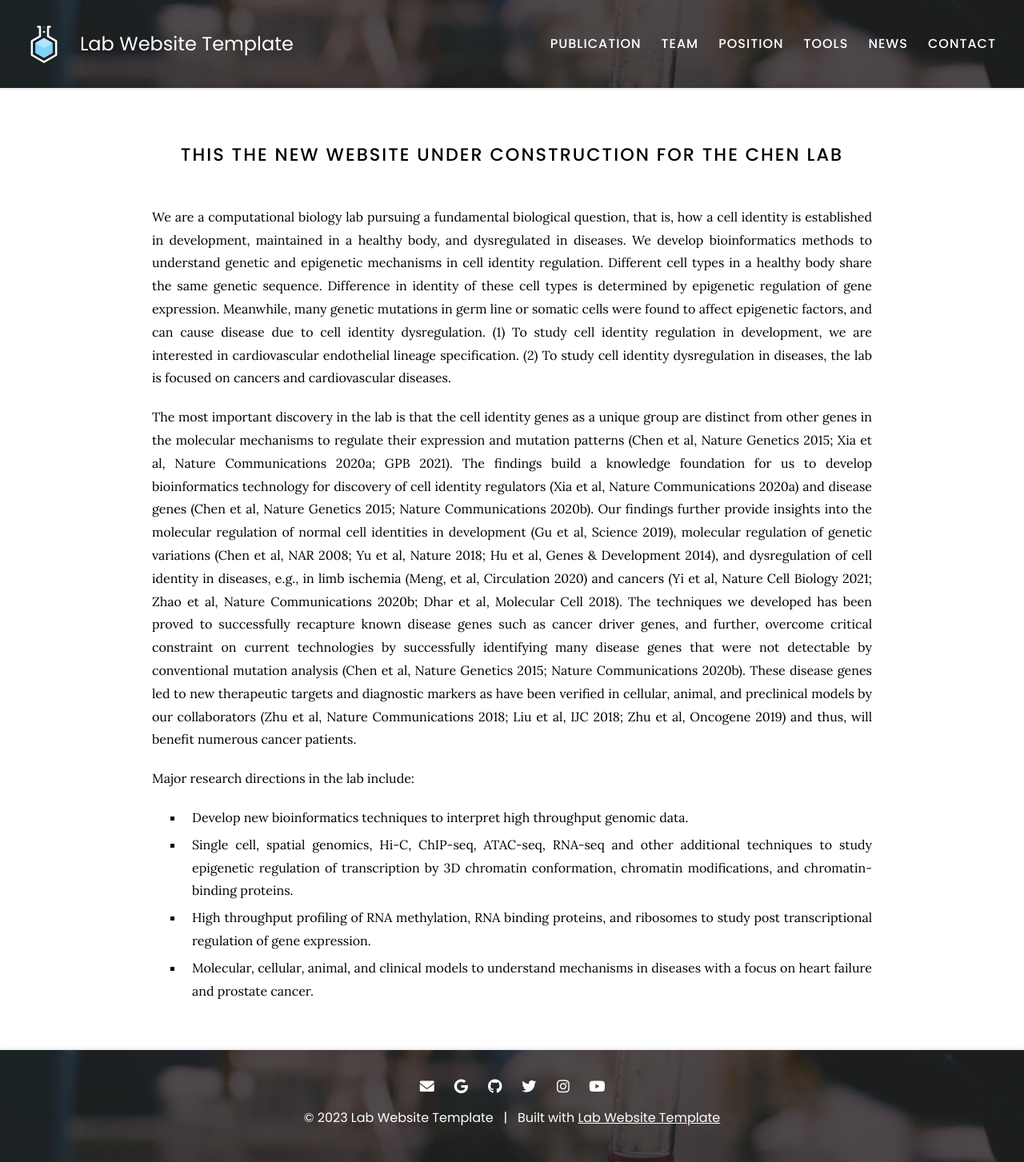
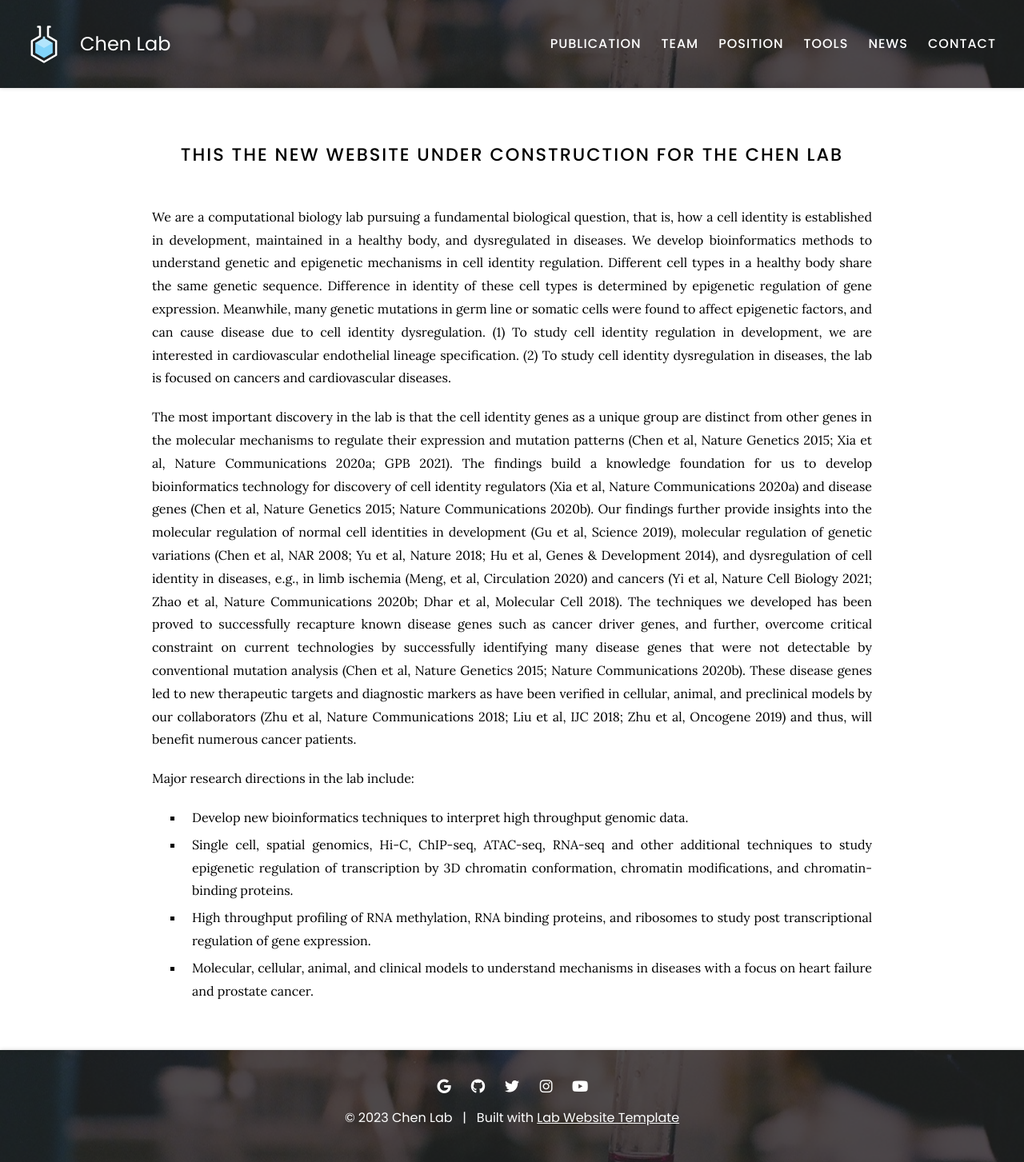
Before and after one commit to kaifuchenlab/kaifuchenlab.github.io, a Jekyll site: the page built from index.md, in a window 1280 px wide. Shown: the whole page at 80% size. Built offline with Jekyll 4.4.1, drawn with Linux system fonts in a browser that asks for light colours.

Commit message:
Update _config.yaml

```diff
--- a/_config.yaml
+++ b/_config.yaml
@@ -1,7 +1,7 @@
 ### basic settings
 
 # site properties and page defaults
-title: Lab Website Template
+title: Chen Lab
 description: An easy-to-use, flexible website template for labs, with automatic citations, GitHub tag imports, pre-built components, and more.
 logo: images/logo.svg
 header: images/background.jpg
@@ -10,7 +10,7 @@ baseurl:
 
 # site social media and other links
 links:
-  email: jane.smith@your-lab.com
+  email:
   google-scholar: ETJoidYAAAAJ
   github: your-lab
   twitter: YourLabHandle
```
